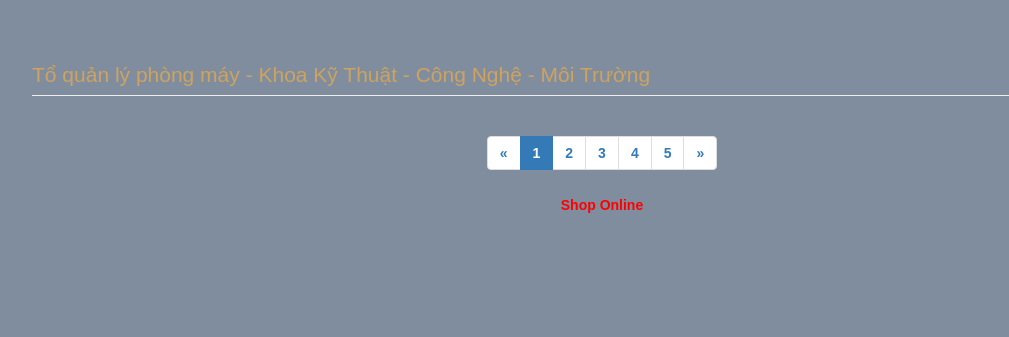
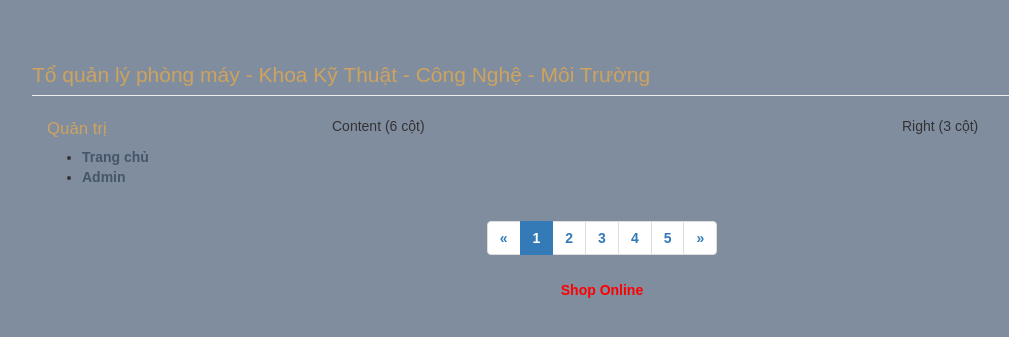
Before and after one commit to huynhphuochai/php01, a PHP site: page /index.php in a window 1280 px wide. Shown: the part 58-395 px from the top of the page, without its empty margins (38-1047 px from the left). Run offline with PHP 8.4, Linux system fonts and the light colour scheme; data that the repository does not hold is empty.

Commit message:
update layout

```diff
--- /dev/null
+++ b/quanlyphongmay/05.Source/project/views/content.php
@@ -0,0 +1,3 @@
+<div class="col-md-6">
+    <article>Content (6 cột)</article>
+</div>
--- a/quanlyphongmay/05.Source/project/views/header.php
+++ b/quanlyphongmay/05.Source/project/views/header.php
@@ -14,8 +14,3 @@
 </head>
 
 <body>
-    <!-- jQuery -->
-    <script src="../libs/jquery/jquery-1.11.2.min.js"></script>
-
-    <!-- Bootstrap Core JavaScript -->
-    <script src="../libs/bootstrap/js/bootstrap.min.js"></script>
--- a/quanlyphongmay/05.Source/project/views/page_master.php
+++ b/quanlyphongmay/05.Source/project/views/page_master.php
@@ -13,7 +13,7 @@
             <a class="navbar-brand" href="#">SHOP ONLINE</a>
         </div>
 
-        <!-- Nav collapse -->
+        <!-- Nav câp 1 -->
         <div class="collapse navbar-collapse" id="menu">
             <ul class="nav navbar-nav">
                 <li>
@@ -33,10 +33,13 @@
             </div>
         </div>
         <!-- /.navbar-collapse -->
+
+
     </div>
     <!-- /.container -->
 </nav>
 <!-- /Navigation -->
+
 
 <div class="container">
     <!-- /Banner -->
@@ -51,6 +54,10 @@
             <h1 class="page-header">Tổ quản lý phòng máy - Khoa Kỹ Thuật - Công Nghệ - Môi Trường</h1>
         </div>
     </div>
+    <!-- Pagination -->
+    <?php include 'sidebar.php'; ?>
+    <?php include 'content.php'; ?>
+    <?php include 'rightsidebar.php'; ?>
     <!-- Pagination -->
     <div class="row text-center">
         <div class="col-lg-12">
@@ -81,6 +88,7 @@
     </div>
     <!-- /.row -->
 </div>
+
 <!-- jQuery -->
 <script src="../libs/jquery/jquery-1.11.2.min.js"></script>
 
--- /dev/null
+++ b/quanlyphongmay/05.Source/project/views/rightsidebar.php
@@ -0,0 +1,3 @@
+<div class="col-md-3">
+    <aside>Right (3 cột)</aside>
+</div>
--- a/quanlyphongmay/05.Source/project/views/sidebar.php
+++ b/quanlyphongmay/05.Source/project/views/sidebar.php
@@ -1,4 +1,4 @@
-<div id="sidebar">
+<div class="col-md-3">
     <h2>Quản trị</h2>
     <ul>
         <li>
```
